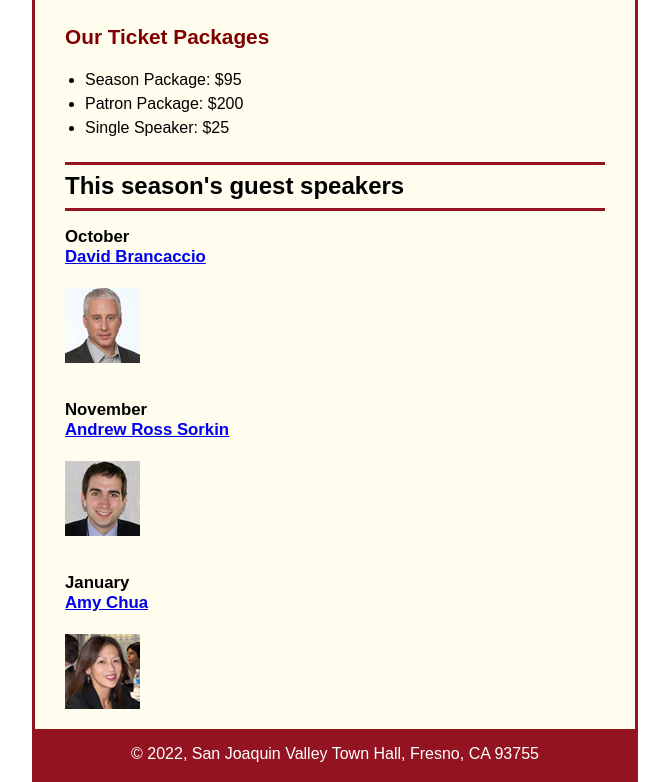
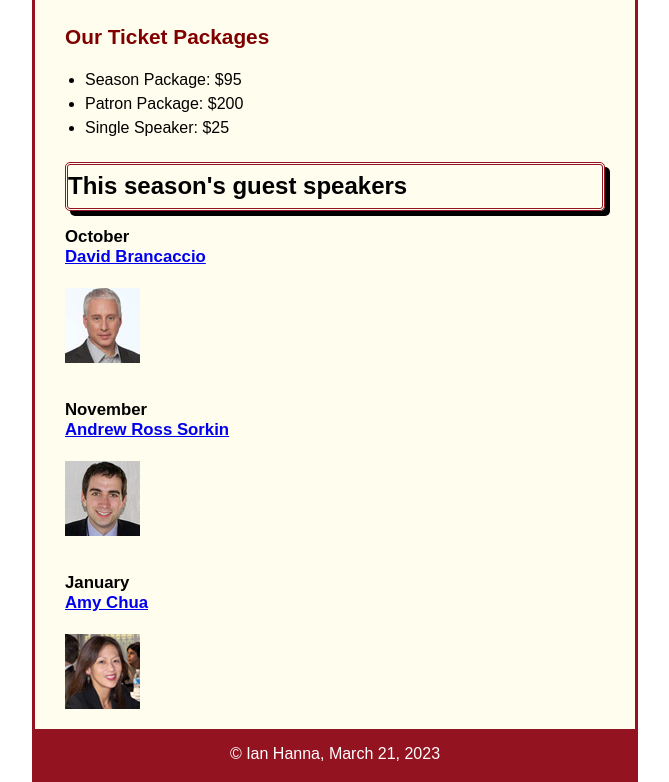
Before and after one commit to NJITifh2/A09, a plain HTML site: page c5_index.html in a window 1280 px wide. Shown: the part 417-1199 px from the top of the page, without its empty margins (305-974 px from the left). Drawn offline with Linux system fonts and the light colour scheme.

Commit message:
Box shadow and footer

```diff
--- a/c5_index.html
+++ b/c5_index.html
@@ -39,7 +39,7 @@
 		<img src="images/chua75.jpg" alt="Amy Chua photo">
 	</main>
 	<footer>
-		<p>&copy; 2022, San Joaquin Valley Town Hall, Fresno, CA 93755</p>
+		<p>&copy; Ian Hanna, March 21, 2023</p>
 	</footer>
 </body>
 </html>
--- a/styles/c5_main.css
+++ b/styles/c5_main.css
@@ -64,11 +64,13 @@
 main h1 {
 	font-size: 150%;
 	padding: .3em 0;
-	border-style: solid;
+	border-style: double;
 	border-color: #931420;
 	border-width: 0px;
-	border-top-width: 3px;
-	border-bottom-width: 3px;
+	border-width: 3px;
+	border-radius: 5px;
+	box-shadow: 5px 5px black;
+
 
 }
 main h2 {
```
